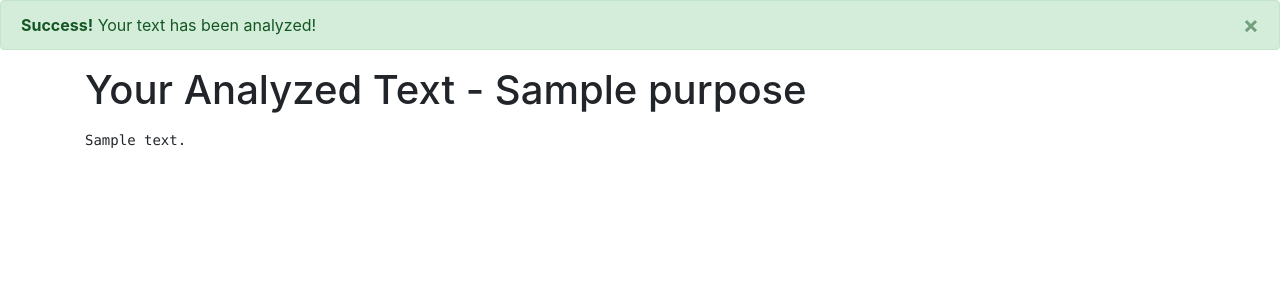
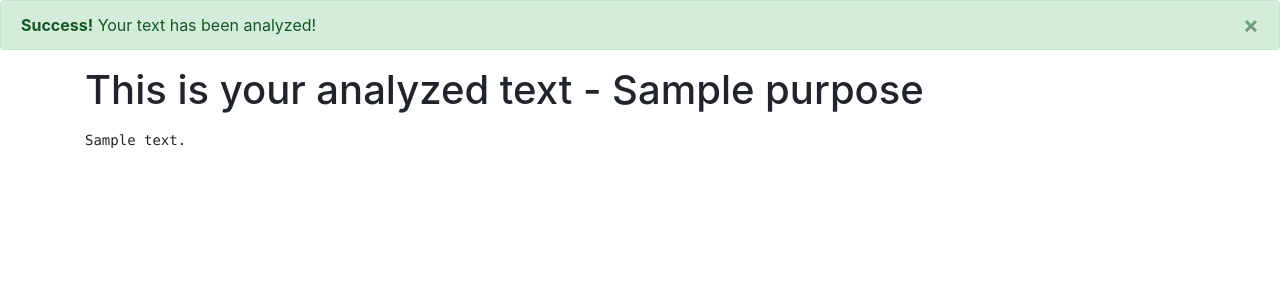
Before and after one commit to VAIBHAV-BODHANE/textUtils, a Django app: template templates/analyze.html in a window 1280 px wide. Shown: the part 56-356 px from the top of the page. Run offline with Django 3.2, Linux system fonts and the light colour scheme; the template is opened without the code that fills it: most values are stand-ins (such as "Sample title", 1, 10 or a date in 2020); some libraries are stand-ins or nearby versions.

Commit message:
Update analyze.html

```diff
--- a/templates/analyze.html
+++ b/templates/analyze.html
@@ -43,7 +43,7 @@
         </div>
 
         <div class="container">
-            <h1>Your Analyzed Text - {{ purpose }}</h1>
+            <h1>This is your analyzed text - {{ purpose }}</h1>
             <p>
                 <pre>{{ analyzed_text }}</pre>
             </p>
```
